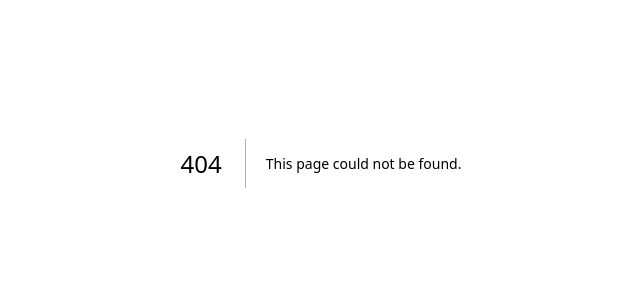
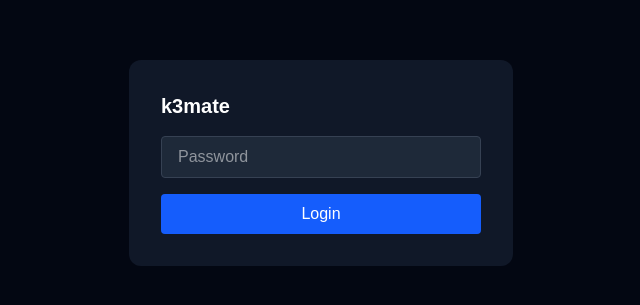
Before and after one commit to flippinhutt/k3mate, a Next.js app: page /login in a window 1280 px wide. Before the commit this address had no page. Shown: the part 237-542 px from the top of the page, without its empty margins (319-959 px from the left). Built offline with nearby package versions, Linux system fonts and the light colour scheme.

Commit message:
feat: add optional password auth with iron-session middleware

```diff
--- /dev/null
+++ b/src/app/api/auth/login/route.ts
@@ -0,0 +1,19 @@
+import { NextRequest, NextResponse } from 'next/server'
+import { getIronSession } from 'iron-session'
+import { checkPassword, SESSION_OPTIONS } from '@/lib/auth'
+
+export async function POST(request: NextRequest) {
+  const { password } = await request.json()
+  const ok = await checkPassword(password)
+
+  if (!ok) {
+    return NextResponse.json({ error: 'Invalid password' }, { status: 401 })
+  }
+
+  const response = NextResponse.json({ ok: true })
+  const session = await getIronSession(request, response, SESSION_OPTIONS)
+  ;(session as { authenticated?: boolean }).authenticated = true
+  await session.save()
+
+  return response
+}
--- /dev/null
+++ b/src/app/api/auth/logout/route.ts
@@ -0,0 +1,10 @@
+import { NextRequest, NextResponse } from 'next/server'
+import { getIronSession } from 'iron-session'
+import { SESSION_OPTIONS } from '@/lib/auth'
+
+export async function POST(request: NextRequest) {
+  const response = NextResponse.json({ ok: true })
+  const session = await getIronSession(request, response, SESSION_OPTIONS)
+  session.destroy()
+  return response
+}
--- /dev/null
+++ b/src/app/login/page.tsx
@@ -0,0 +1,46 @@
+'use client'
+import { useState } from 'react'
+import { useRouter } from 'next/navigation'
+
+export default function LoginPage() {
+  const [password, setPassword] = useState('')
+  const [error, setError] = useState('')
+  const router = useRouter()
+
+  async function handleSubmit(e: React.FormEvent) {
+    e.preventDefault()
+    setError('')
+    const res = await fetch('/api/auth/login', {
+      method: 'POST',
+      headers: { 'Content-Type': 'application/json' },
+      body: JSON.stringify({ password }),
+    })
+    if (res.ok) {
+      router.push('/')
+    } else {
+      setError('Invalid password')
+    }
+  }
+
+  return (
+    <main className="min-h-screen flex items-center justify-center bg-gray-950">
+      <form onSubmit={handleSubmit} className="bg-gray-900 p-8 rounded-xl w-full max-w-sm space-y-4">
+        <h1 className="text-xl font-bold text-white">k3mate</h1>
+        <input
+          type="password"
+          value={password}
+          onChange={e => setPassword(e.target.value)}
+          placeholder="Password"
+          className="w-full px-4 py-2 rounded bg-gray-800 text-white border border-gray-700 focus:outline-none focus:ring-2 focus:ring-blue-500"
+        />
+        {error && <p className="text-red-400 text-sm">{error}</p>}
+        <button
+          type="submit"
+          className="w-full py-2 bg-blue-600 hover:bg-blue-700 text-white rounded font-medium"
+        >
+          Login
+        </button>
+      </form>
+    </main>
+  )
+}
--- /dev/null
+++ b/src/lib/auth.ts
@@ -0,0 +1,22 @@
+import bcrypt from 'bcryptjs'
+import type { SessionOptions } from 'iron-session'
+
+export const SESSION_OPTIONS: SessionOptions = {
+  password: process.env.SESSION_SECRET ?? 'fallback-dev-secret-change-in-prod',
+  cookieName: 'k3mate_session',
+  cookieOptions: {
+    secure: process.env.NODE_ENV === 'production',
+    httpOnly: true,
+    maxAge: 60 * 60 * 24, // 24 hours
+  },
+}
+
+export async function checkPassword(input: string): Promise<boolean> {
+  const stored = process.env.DASHBOARD_PASSWORD
+  if (!stored) return true // open mode
+  return bcrypt.compare(input, stored)
+}
+
+export function isAuthRequired(): boolean {
+  return Boolean(process.env.DASHBOARD_PASSWORD)
+}
--- /dev/null
+++ b/src/middleware.ts
@@ -0,0 +1,29 @@
+import { NextResponse } from 'next/server'
+import type { NextRequest } from 'next/server'
+import { getIronSession } from 'iron-session'
+import { SESSION_OPTIONS } from '@/lib/auth'
+
+export async function middleware(request: NextRequest) {
+  // Skip auth for login page and auth API routes
+  if (
+    request.nextUrl.pathname.startsWith('/login') ||
+    request.nextUrl.pathname.startsWith('/api/auth')
+  ) {
+    return NextResponse.next()
+  }
+
+  if (!process.env.DASHBOARD_PASSWORD) return NextResponse.next()
+
+  const response = NextResponse.next()
+  const session = await getIronSession(request, response, SESSION_OPTIONS)
+
+  if (!(session as { authenticated?: boolean }).authenticated) {
+    return NextResponse.redirect(new URL('/login', request.url))
+  }
+
+  return response
+}
+
+export const config = {
+  matcher: ['/((?!_next/static|_next/image|favicon.ico).*)'],
+}
```
Also changed, not shown: 1 other file (tests, documents, lock files or other folders).
